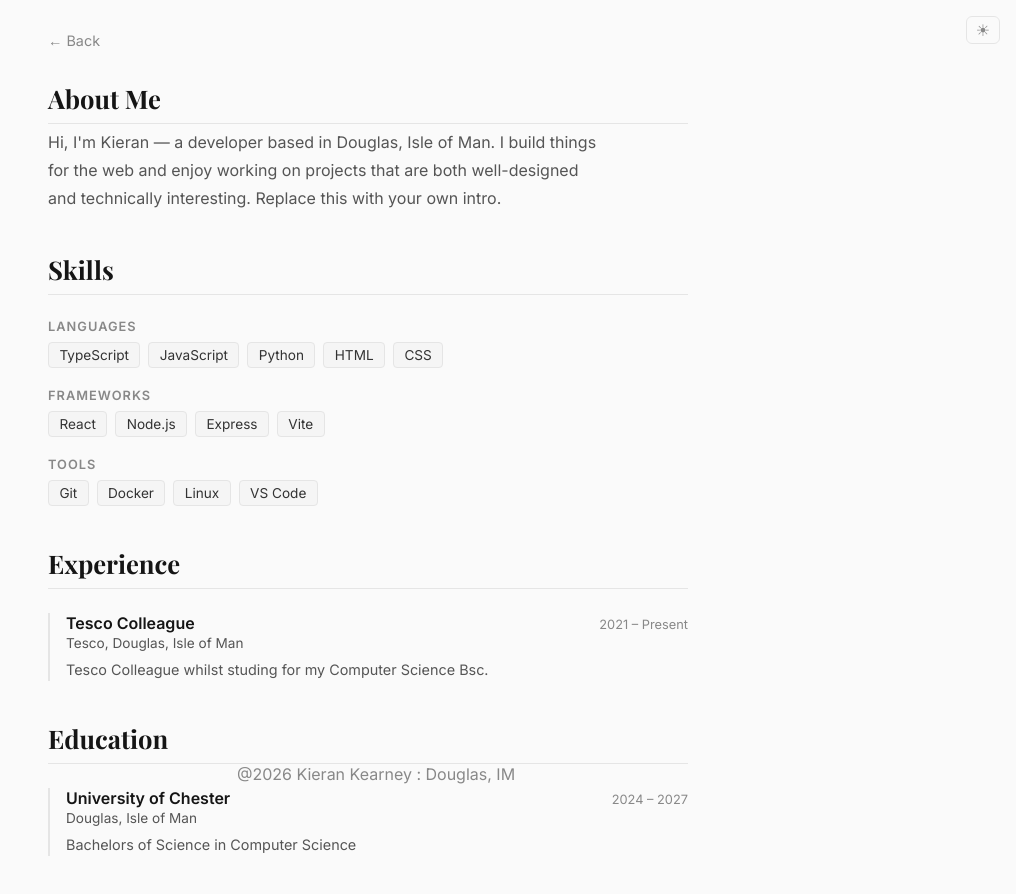
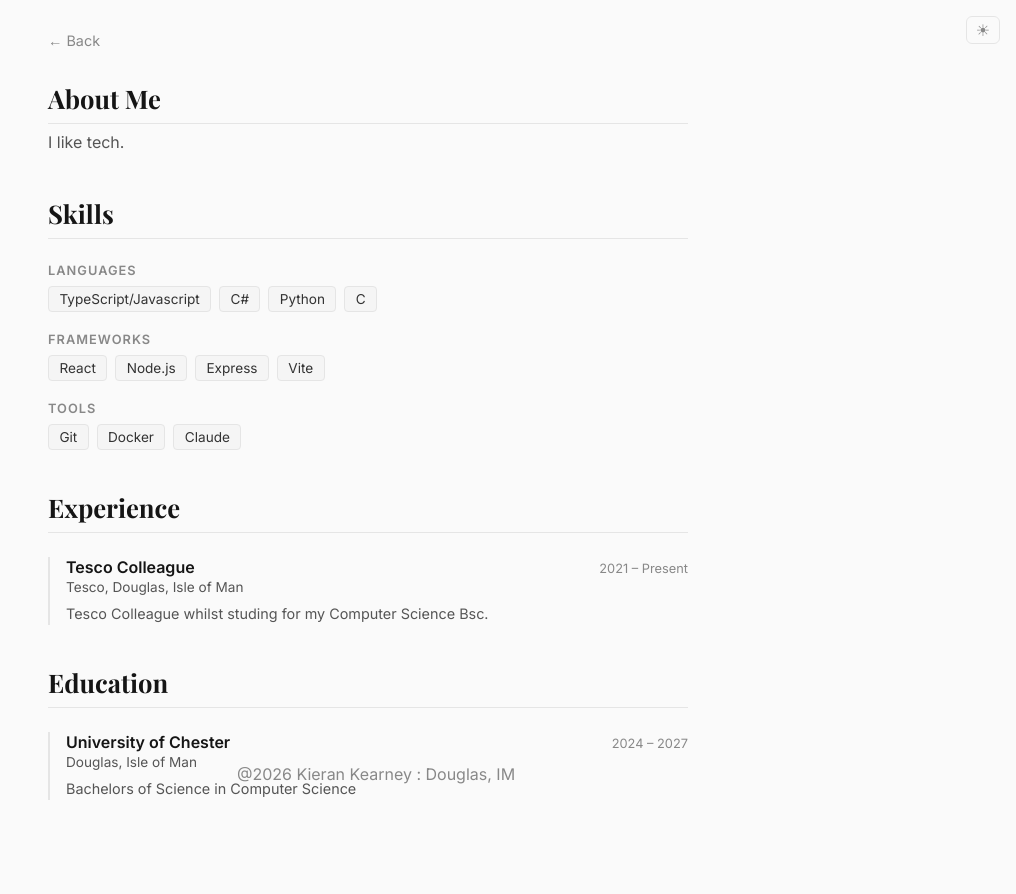
Before and after one commit to K1erans/Site, a React (Vite) app: page /about in a window 1280 px wide. Shown: the top 894 px of the page, without its empty margins (264-1280 px from the left). Built offline with nearby package versions, Linux system fonts and the light colour scheme; a web font is replaced by a local one.

Commit message:
updating bio

```diff
--- a/src/components/PageLayout.tsx
+++ b/src/components/PageLayout.tsx
@@ -2,7 +2,11 @@ import { useNavigate } from "react-router-dom";
 import Footer from "./Footer";
 import ThemeToggle from "./ThemeToggle";
 
-export default function PageLayout({ children }: { children: React.ReactNode }) {
+export default function PageLayout({
+  children,
+}: {
+  children: React.ReactNode;
+}) {
   const navigate = useNavigate();
 
   return (
--- a/src/pages/About.tsx
+++ b/src/pages/About.tsx
@@ -1,7 +1,7 @@
 const skills: Record<string, string[]> = {
-  Languages: ["TypeScript", "JavaScript", "Python", "HTML", "CSS"],
+  Languages: ["TypeScript/Javascript", "C#", "Python", "C"],
   Frameworks: ["React", "Node.js", "Express", "Vite"],
-  Tools: ["Git", "Docker", "Linux", "VS Code"],
+  Tools: ["Git", "Docker", "Claude"],
 };
 
 const experience = [
@@ -30,12 +30,7 @@ export default function About() {
       <div className="page">
         <section className="about-hero">
           <h2>About Me</h2>
-          <p>
-            Hi, I'm Kieran — a developer based in Douglas, Isle of Man. I build
-            things for the web and enjoy working on projects that are both
-            well-designed and technically interesting. Replace this with your
-            own intro.
-          </p>
+          <p>I like tech.</p>
         </section>
 
         <section className="about-section">
```
